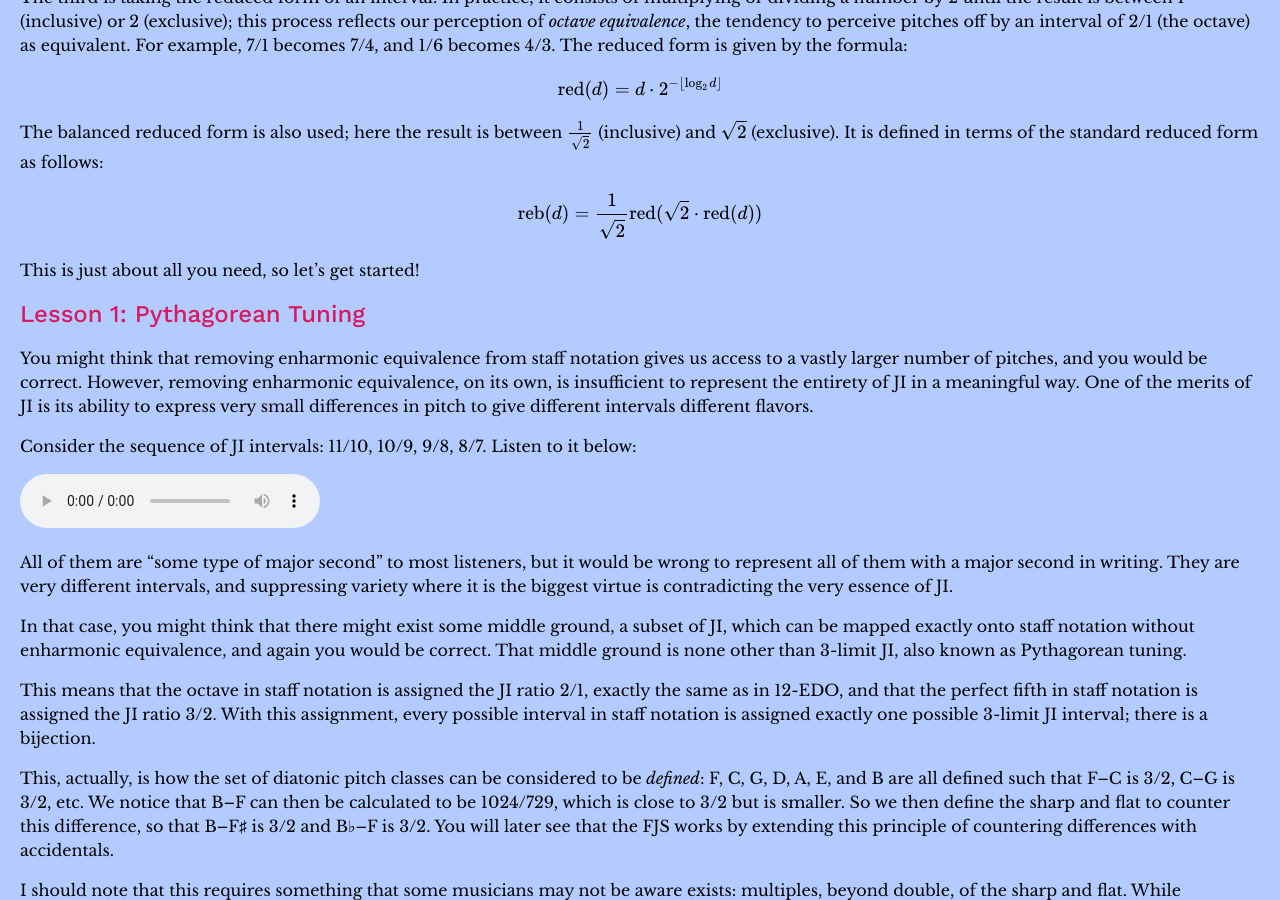
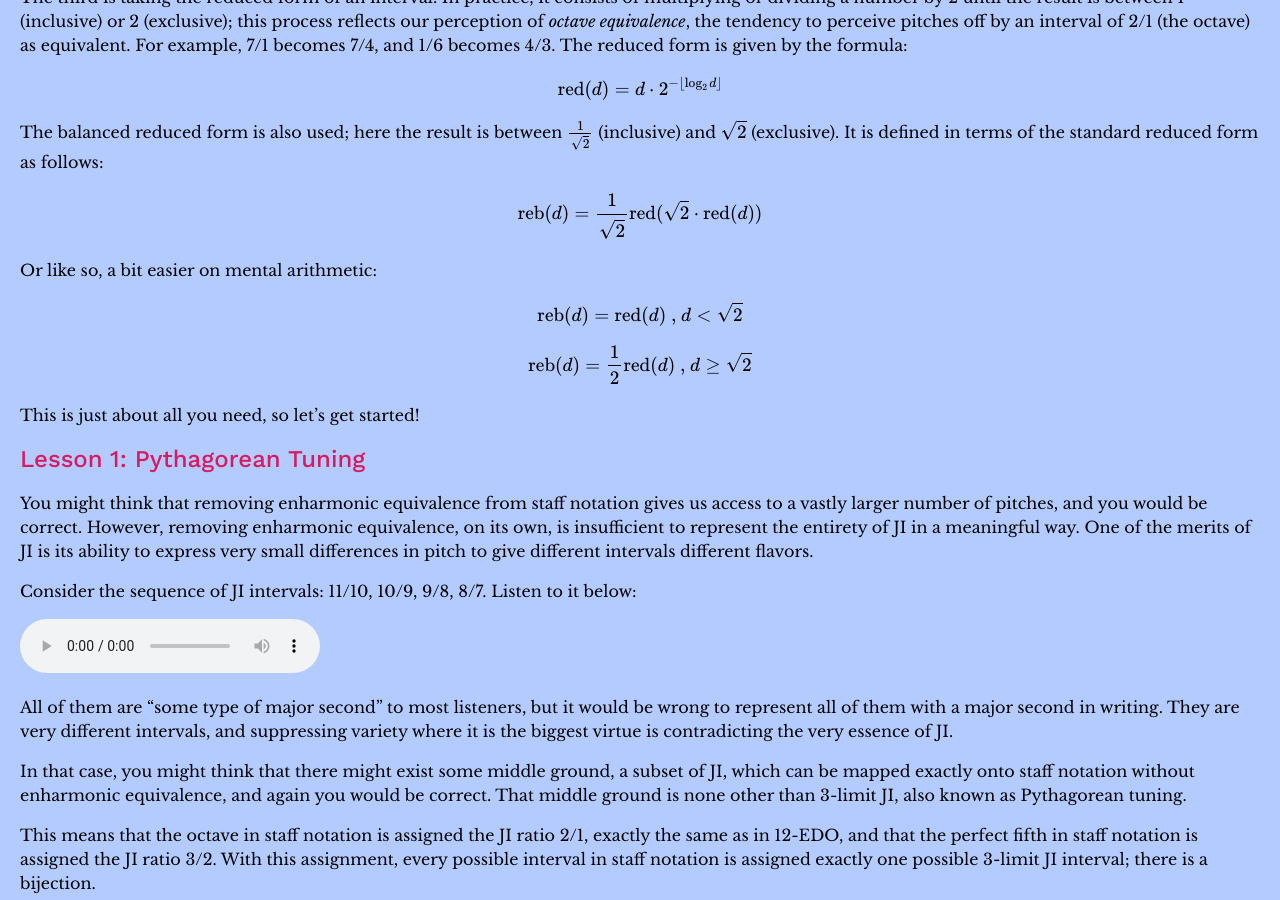
Before and after one commit to misotanni/misotanni.github.io, a Jekyll site: the page built from fjs/en/crash.md, in a window 1280 px wide and 900 px high, scrolled down 1846 px. Built offline with Jekyll 4.4.1, drawn with Linux system fonts in a browser that asks for light colours; our own code applies the rules of GitHub Pages for plain Markdown files; formulas are drawn with MathJax 3.

Commit message:
alternative rebus

```diff
--- a/fjs/en/crash.md
+++ b/fjs/en/crash.md
@@ -62,6 +62,12 @@ $$\text{red}(d)=d \cdot 2^{-\lfloor\log_2 d\rfloor}$$
 The balanced reduced form is also used; here the result is between $$\frac{1}{\sqrt{2}}$$ (inclusive) and $$\sqrt{2}$$ (exclusive). It is defined in terms of the standard reduced form as follows:
 
 $$\text{reb}(d)=\frac{1}{\sqrt{2}} \text{red}(\sqrt{2} \cdot \text{red}(d))$$
+
+Or like so, a bit easier on mental arithmetic:
+
+$$\text{reb}(d)=\text{red}(d) \text{ , } d < \sqrt{2}$$
+
+$$\text{reb}(d)=\frac{1}{2} \text{red}(d) \text{ , } d \geq \sqrt{2}$$
 
 This is just about all you need, so let's get started!
 
```
Also changed, not shown: fjs/de/crash.md (+6 -0 lines), fjs/fr/crash.md (+6 -0 lines), fjs/pl/crash.md (+6 -0 lines).
